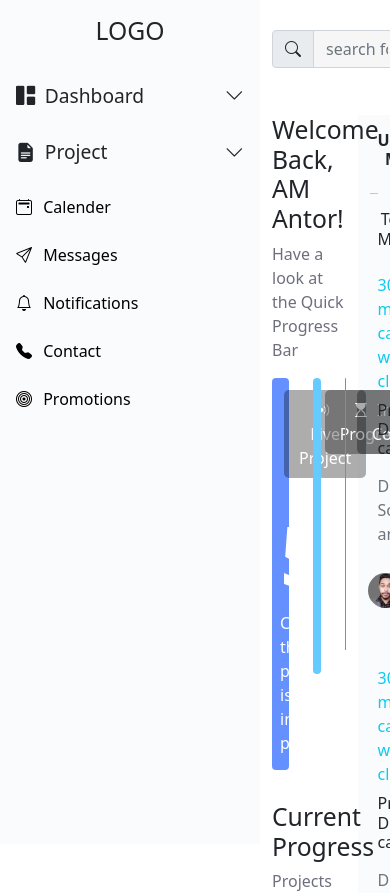
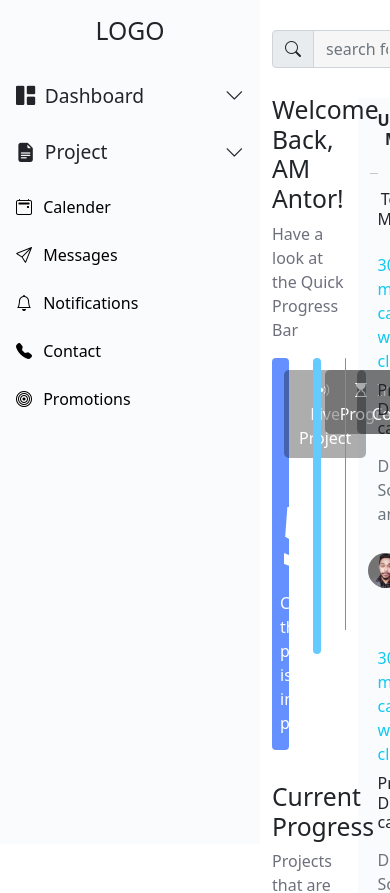
Before and after one commit to antorntech/admin-dashboard, a React (Create React App) app: page / in a window 390 px wide. Shown: the top 893 px of the page. Built offline with nearby package versions, Linux system fonts and the light colour scheme.

Commit message:
add responsiveness

```diff
--- a/src/components/MainContent/MainContent.js
+++ b/src/components/MainContent/MainContent.js
@@ -9,7 +9,7 @@ const MainContent = () => {
   return (
     <div
       style={{
-        marginTop: "100px",
+        marginTop: "80px",
       }}
     >
       <div className="row row-cols-2">
```
